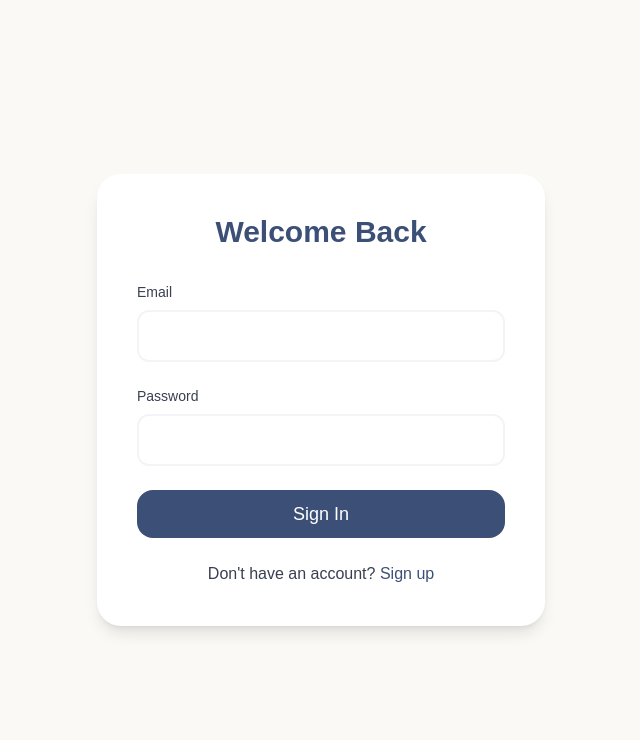
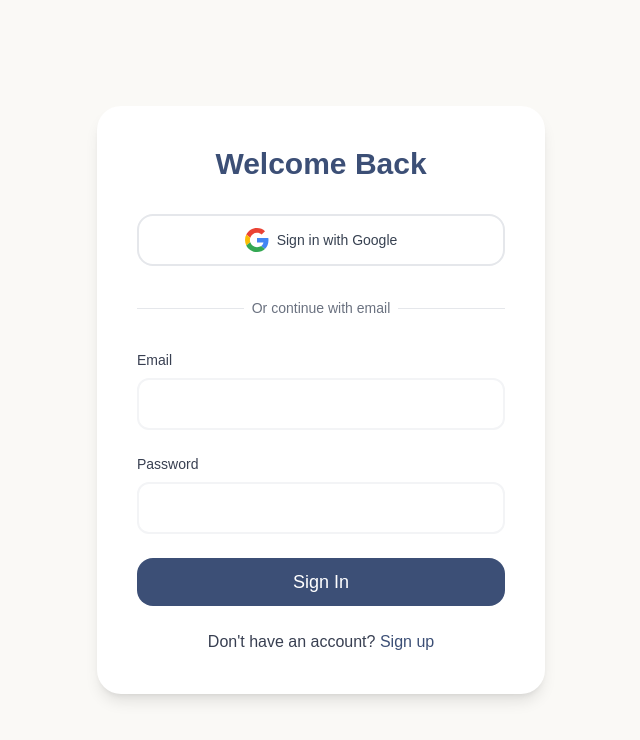
Before and after one commit to HamidMoopen/memo-ai, a Next.js app: page /login in a window 1280 px wide. Shown: the top 740 px of the page, without its empty margins (319-959 px from the left). Built offline with nearby package versions, Linux system fonts and the light colour scheme; no server answers.

Commit message:
add sign in with google auth

```diff
--- a/package.json
+++ b/package.json
@@ -13,6 +13,7 @@
     "@radix-ui/react-collapsible": "^1.1.2",
     "@radix-ui/react-slot": "^1.1.1",
     "@supabase/auth-helpers-nextjs": "^0.10.0",
+    "@supabase/auth-helpers-react": "^0.5.0",
     "@supabase/ssr": "^0.5.2",
     "@supabase/supabase-js": "^2.48.1",
     "class-variance-authority": "^0.7.1",
--- a/src/app/login/page.tsx
+++ b/src/app/login/page.tsx
@@ -4,8 +4,11 @@
 import { Button } from "@/components/ui/button";
 import { useState } from "react";
 import { signIn, type LoginFormData, type LoginResult } from './actions';
-
+import { createClient } from "@/lib/supabase/client";
+import { useUser } from '@supabase/auth-helpers-react'
 export default function LoginPage() {
+    const supabase = createClient()
+    const [isGoogleLoading, setIsGoogleLoading] = useState(false);
     const [error, setError] = useState<LoginResult | null>(null);
     const [isLoading, setIsLoading] = useState(false);
     const [formData, setFormData] = useState<LoginFormData>({
@@ -17,6 +20,25 @@
         const { name, value } = e.target;
         setFormData(prev => ({ ...prev, [name]: value }));
     };
+
+    async function signInWithGoogle() {
+        setIsGoogleLoading(true);
+        try {
+            const { error } = await supabase.auth.signInWithOAuth({
+                provider: "google",
+                options: {
+                    redirectTo: `${window.location.origin}/auth/callback`,
+                },
+            });
+
+            if (error) throw error;
+        } catch (error: any) {
+            setError({ error: 'unknown', message: 'Error signing in with Google' });
+        } finally {
+            setIsGoogleLoading(false);
+        }
+    }
+
 
     const handleSubmit = async (e: React.FormEvent<HTMLFormElement>) => {
         e.preventDefault();
@@ -54,6 +76,36 @@
                         )}
                     </div>
                 )}
+
+                <Button
+                    type="button"
+                    onClick={signInWithGoogle}
+                    disabled={isGoogleLoading}
+                    className="w-full bg-white border-2 border-gray-200 text-gray-700 py-6 rounded-2xl mb-6 flex items-center justify-center gap-2 hover:bg-gray-50"
+                >
+                    {isGoogleLoading ? (
+                        <span className="animate-spin">⭕</span>
+                    ) : (
+                        <svg width="24" height="24" viewBox="0 0 48 48">
+                            <path fill="#EA4335" d="M24 9.5c3.54 0 6.71 1.22 9.21 3.6l6.85-6.85C35.9 2.38 30.47 0 24 0 14.62 0 6.51 5.38 2.56 13.22l7.98 6.19C12.43 13.72 17.74 9.5 24 9.5z" />
+                            <path fill="#4285F4" d="M46.98 24.55c0-1.57-.15-3.09-.38-4.55H24v9.02h12.94c-.58 2.96-2.26 5.48-4.78 7.18l7.73 6c4.51-4.18 7.09-10.36 7.09-17.65z" />
+                            <path fill="#FBBC05" d="M10.53 28.59c-.48-1.45-.76-2.99-.76-4.59s.27-3.14.76-4.59l-7.98-6.19C.92 16.46 0 20.12 0 24c0 3.88.92 7.54 2.56 10.78l7.97-6.19z" />
+                            <path fill="#34A853" d="M24 48c6.48 0 11.93-2.13 15.89-5.81l-7.73-6c-2.15 1.45-4.92 2.3-8.16 2.3-6.26 0-11.57-4.22-13.47-9.91l-7.98 6.19C6.51 42.62 14.62 48 24 48z" />
+                        </svg>
+                    )}
+                    Sign in with Google
+                </Button>
+
+
+
+                <div className="relative my-8">
+                    <div className="absolute inset-0 flex items-center">
+                        <div className="w-full border-t border-gray-200"></div>
+                    </div>
+                    <div className="relative flex justify-center text-sm">
+                        <span className="px-2 bg-white text-gray-500">Or continue with email</span>
+                    </div>
+                </div>
 
                 <form className="space-y-6" onSubmit={handleSubmit}>
                     <div>
--- a/src/lib/supabase/middleware.ts
+++ b/src/lib/supabase/middleware.ts
@@ -35,23 +35,20 @@
     data: { user },
   } = await supabase.auth.getUser();
 
-
-  // Redirect unauthenticated users to sign-in page
+  // Allow access to home page and public routes
   if (
-    !user &&
-    !request.nextUrl.pathname.startsWith("/signin") &&
-    !request.nextUrl.pathname.startsWith("/auth")
+    request.nextUrl.pathname === "/" ||
+    request.nextUrl.pathname.startsWith("/login") ||
+    request.nextUrl.pathname.startsWith("/auth")
   ) {
-    const url = request.nextUrl.clone();
-    url.pathname = "/signin";
-    url.searchParams.set("next", request.nextUrl.pathname);
-    return NextResponse.redirect(url);
+    return supabaseResponse;
   }
 
-  // Redirect authenticated users attempting to access the sign-in page to the dashboard page
-  if (user && request.nextUrl.pathname.startsWith("/signin")) {
+  // Redirect unauthenticated users to sign-in page for protected routes
+  if (!user) {
     const url = request.nextUrl.clone();
-    url.pathname = "/dashboard";
+    url.pathname = "/login";
+    url.searchParams.set("next", request.nextUrl.pathname);
     return NextResponse.redirect(url);
   }
 
```
Also changed, not shown: 2 other files (tests, documents, lock files or other folders).
